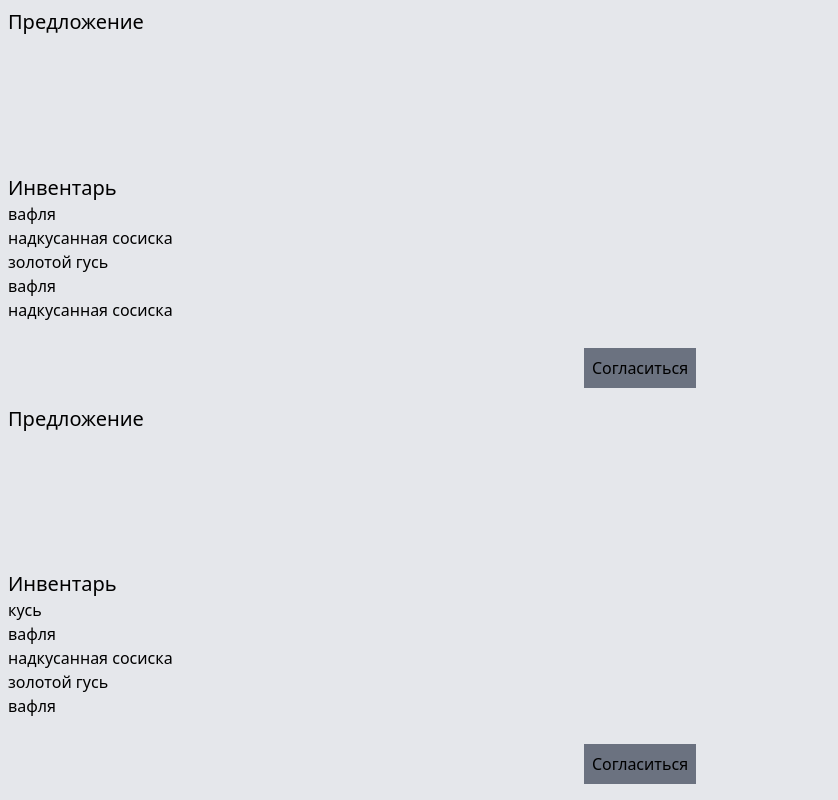
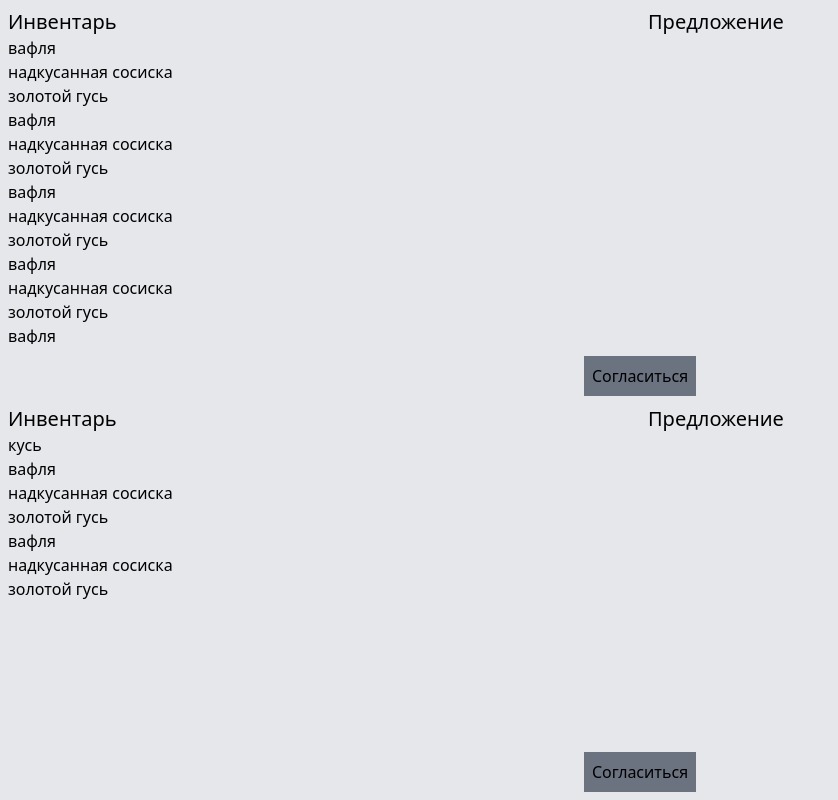
Before and after one commit to lapkiteam/exchange-sim, a Svelte app: page / in a window 1280 px wide. Shown: the whole page, without its empty margins (0-838 px from the left). Built offline with nearby package versions, Linux system fonts and the light colour scheme.

Commit message:
feat(PlayerWindow): row suggestion and inventory

```diff
--- a/src/components/PlayerWindow.svelte
+++ b/src/components/PlayerWindow.svelte
@@ -38,25 +38,15 @@
   "flex",
   "flex-col",
   "size-full",
-  "gap-4",
+  "gap-3",
   "overflow-y-auto",
 ])}>
   <div class={concat([
-    "grow",
+    "flex",
     "size-full",
     "overflow-y-auto",
+    "gap-4",
   ])}>
-    <h2 class={concat([
-      "text-xl"
-    ])}>Предложение</h2>
-    {#if offeredItem}
-      <button on:click={() => {
-        disofferItem()
-      }}>
-        {offeredItem}
-      </button>
-    {/if}
-  </div>
     <div class={concat([
       "grow",
       "size-full",
@@ -83,9 +73,25 @@
       </ul>
     </div>
     <div class={concat([
+      "grow",
+      "size-full",
+      "overflow-y-auto",
+    ])}>
+      <h2 class={concat([
+        "text-xl"
+      ])}>Предложение</h2>
+      {#if offeredItem}
+        <button on:click={() => {
+          disofferItem()
+        }}>
+          {offeredItem}
+        </button>
+      {/if}
+    </div>
+  </div>
+  <div class={concat([
     "flex",
     "justify-center",
-    "p-2",
   ])}>
     <button
       class={concat([
```
Lines whose indentation alone changed are shown as unchanged.
